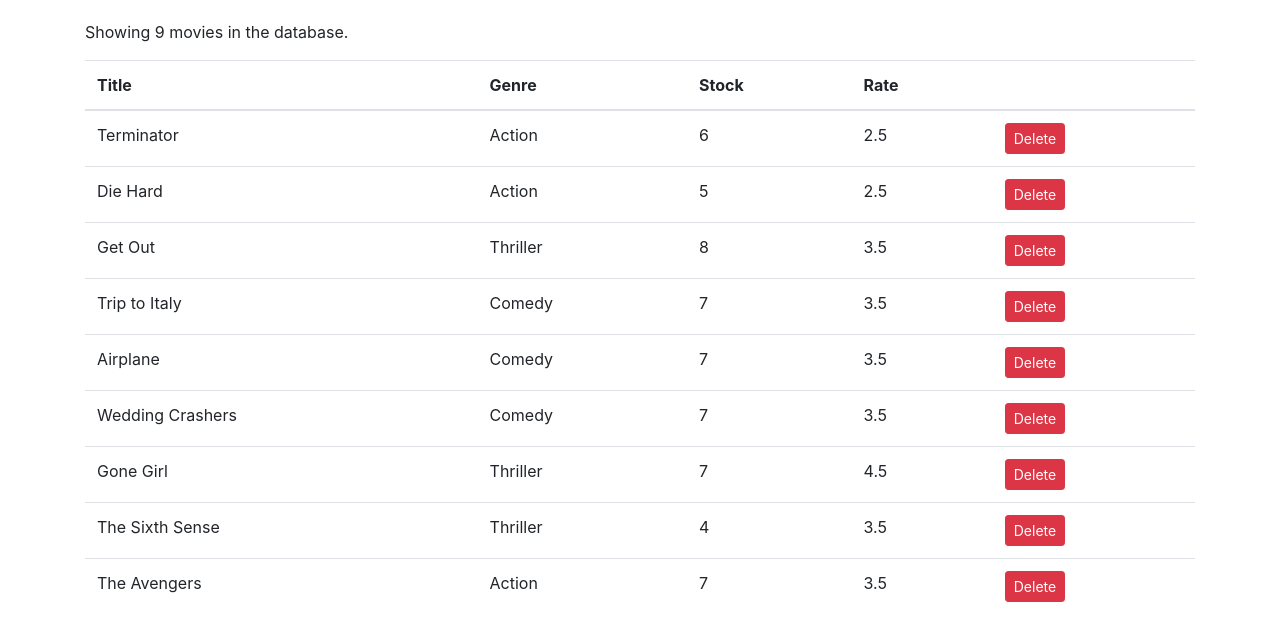
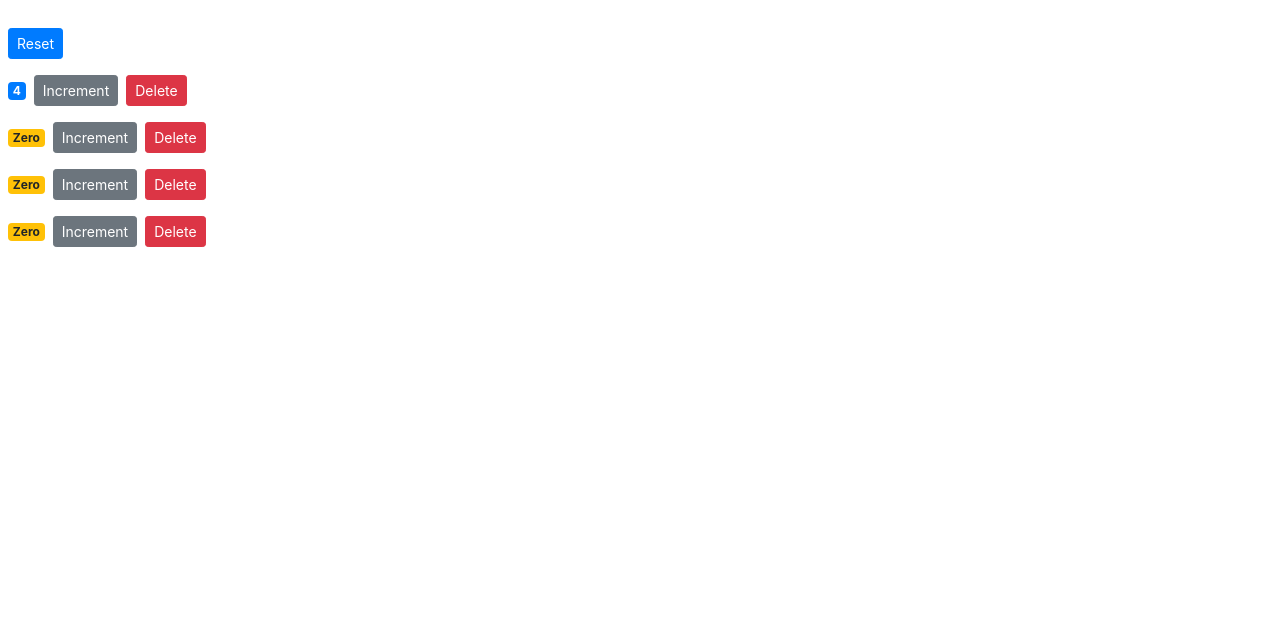
Before and after one commit to ajaythanki/ReactJSPractice, a React (Create React App) app in the folder react-app/: page / in a window 1280 px wide. Shown: the top 640 px of the page. Built offline with nearby package versions, Linux system fonts and the light colour scheme.

Commit message:
cleaned code, excercise of passing/accessing data

```diff
--- a/react-app/src/components/counter.jsx
+++ b/react-app/src/components/counter.jsx
@@ -1,40 +1,34 @@
 import React, { Component } from "react";
 
 class Counter extends Component {
-  state = { count: 0, tags: ["tag1", "tag2", "tag3"] };
-
-  handleIncrement = product => {
-    console.log(product);
-
-    this.setState({ count: this.state.count + 1 });
-  };
   render() {
     return (
       <div>
         <span className={this.getBadgeClasses()}>{this.formatCount()}</span>
         <button
-          onClick={() => this.handleIncrement({ id: 1 })}
+          onClick={() => this.props.onIncrement(this.props.counter)}
           className="btn btn-secondary btn-sm"
         >
           Increment
         </button>
-        <ul>
-          {this.state.tags.map(tag => (
-            <li key={tag}>{tag}</li>
-          ))}
-        </ul>
+        <button
+          onClick={() => this.props.onDelete(this.props.counter.id)}
+          className="btn btn-danger btn-sm m-2"
+        >
+          Delete
+        </button>
       </div>
     );
   }
   getBadgeClasses() {
     let classes = "badge m-2 badge-";
-    classes += this.state.count === 0 ? "warning" : "primary";
+    classes += this.props.counter.value === 0 ? "warning" : "primary";
     return classes;
   }
 
   formatCount() {
-    const { count } = this.state;
-    return count === 0 ? "Zero" : count;
+    const { value } = this.props.counter;
+    return value === 0 ? "Zero" : value;
   }
 }
 
--- /dev/null
+++ b/react-app/src/components/counters.jsx
@@ -0,0 +1,53 @@
+import React, { Component } from "react";
+import Counter from "./counter";
+class Counters extends Component {
+  state = {
+    counters: [
+      { id: 1, value: 4 },
+      { id: 2, value: 0 },
+      { id: 3, value: 0 },
+      { id: 4, value: 0 }
+    ]
+  };
+
+  handleIncrement = counter => {
+    const counters = [...this.state.counters];
+    const index = counters.indexOf(counter);
+    counters[index] = { ...counter };
+    counters[index].value++;
+    this.setState({ counters });
+  };
+  handleReset = () => {
+    this.state.counters.map(c => {
+      c.value = 0;
+      return c;
+    });
+    this.setState({ counters: this.state.counters });
+  };
+  handleDelete = counterId => {
+    const counters = this.state.counters.filter(c => c.id !== counterId);
+    this.setState({ counters });
+  };
+  render() {
+    return (
+      <div>
+        <button
+          onClick={this.handleReset}
+          className="btn btn-primary btn-sm m-2"
+        >
+          Reset
+        </button>
+        {this.state.counters.map(counter => (
+          <Counter
+            key={counter.id}
+            onDelete={this.handleDelete}
+            onIncrement={this.handleIncrement}
+            counter={counter}
+          />
+        ))}
+      </div>
+    );
+  }
+}
+
+export default Counters;
--- a/react-app/src/index.js
+++ b/react-app/src/index.js
@@ -4,10 +4,10 @@
 import * as serviceWorker from "./serviceWorker";
 import "bootstrap/dist/css/bootstrap.css";
 import "font-awesome/css/font-awesome.css";
-import App from "./App";
-// import Counter from "./components/counter";
+// import App from "./App";
+import Counters from "./components/counters";
 
-ReactDOM.render(<App />, document.getElementById("root"));
+ReactDOM.render(<Counters />, document.getElementById("root"));
 serviceWorker.unregister();
 
 // import { Teacher } from './teacher';
```
